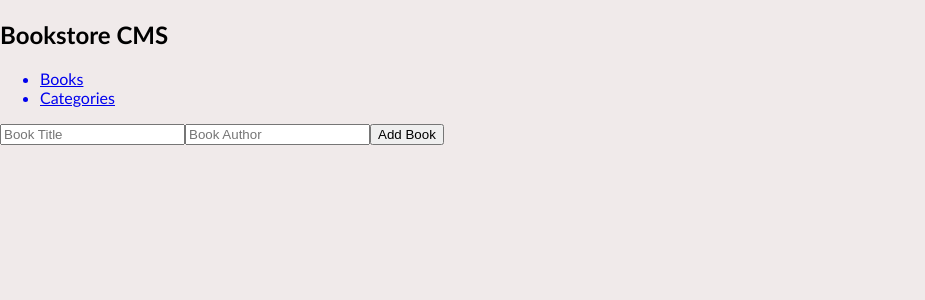
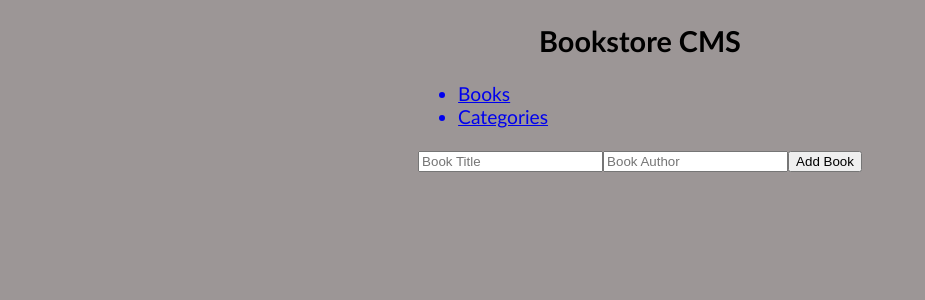
Before and after one commit to Enoisong/book_store, a React (Create React App) app: page / in a window 1280 px wide. Shown: the top 300 px of the page, without its empty margins (0-925 px from the left). Built offline with nearby package versions, Linux system fonts and the light colour scheme.

Commit message:
add reducers and actions

```diff
--- a/package.json
+++ b/package.json
@@ -13,6 +13,9 @@
     "react-redux": "^8.1.0",
     "react-router-dom": "^6.12.1",
     "react-scripts": "5.0.1",
+    "redux": "^4.2.1",
+    "redux-logger": "^3.0.6",
+    "uuid": "^9.0.0",
     "web-vitals": "^2.1.4"
   },
   "scripts": {
--- a/src/components/bookComponents/addBook.js
+++ b/src/components/bookComponents/addBook.js
@@ -2,7 +2,7 @@ import React from 'react';
 import { useDispatch } from 'react-redux';
 import { v4 as uuidv4 } from 'uuid';
 import { addBook } from '../../redux/books/books';
-//import your Action Creators
+// import your Action Creators
 
 const Form = () => {
   const dispatch = useDispatch();
--- a/src/index.css
+++ b/src/index.css
@@ -7,8 +7,21 @@
 body {
   margin: 0;
   font-family: 'Trebuchet MS', 'Lucida Sans Unicode', 'Lucida Grande', 'Lucida Sans', Arial, sans-serif;
-  background-color: rgb(240, 234, 234);
+  font-size: larger;
+  background-color: rgb(156, 150, 150);
   display: flex;
-  justify-content: left;
-  color: black;
+  justify-content: center;
+  color:  solid black;
+
 }
+
+
+#site-header {
+  display: flex;
+  justify-content: center;
+}
+
+#ul {
+  display: flex;
+  justify-content: center;
+}
--- a/src/index.js
+++ b/src/index.js
@@ -8,7 +8,7 @@ import store from './redux/configureStore';
 ReactDOM.render(
   <React.StrictMode>
     <Provider store={store}>
-    <App />
+      <App />
     </Provider>
   </React.StrictMode>,
   document.getElementById('root'),
```
Also changed, not shown: src/redux/books/books.js (+4 -4 lines), src/redux/configureStore.js (+4 -4 lines), src/components/BooksPage.js (line endings or trailing spaces), 1 other file (tests, documents, lock files or other folders).
